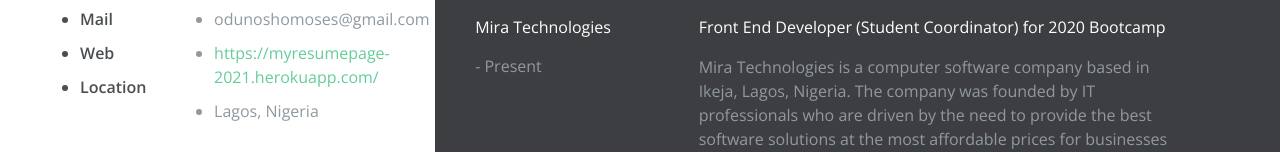
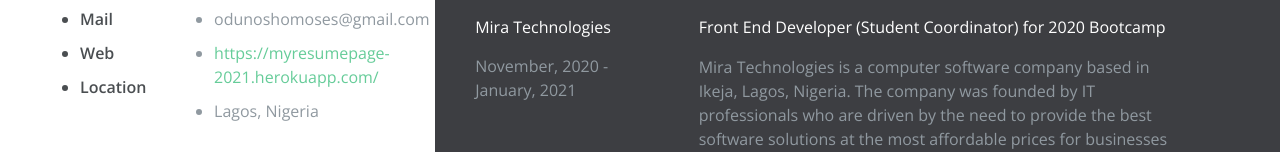
Before and after one commit to Moscode/myresumepage-2021, a website: page public/resumepage.html in a window 1280 px wide. Shown: the part 383-535 px from the top of the page. Drawn offline with nearby package versions, Linux system fonts and the light colour scheme.

Commit message:
update made to experience section

```diff
--- a/public/resumepage.html
+++ b/public/resumepage.html
@@ -93,7 +93,7 @@
                 <div class="experience-wrapper">
                       <div class="company-wrapper clearfix">
                           <div class="experience-title">Mira Technologies</div>
-                        <div class="time">- Present</div>
+                        <div class="time">November, 2020 - January, 2021 </div>
                     </div>
 
                     <div class="job-wrapper clearfix">
```
